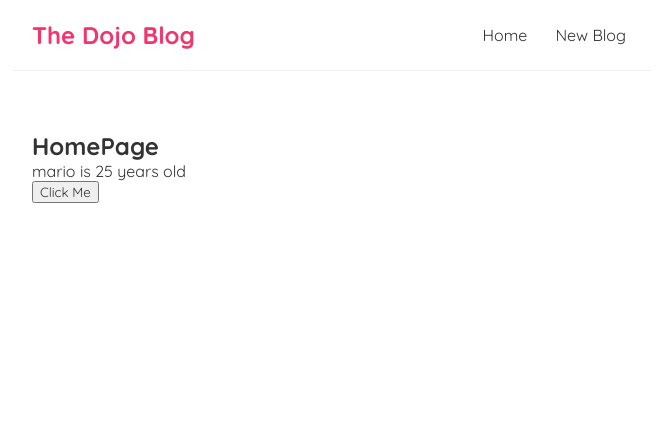
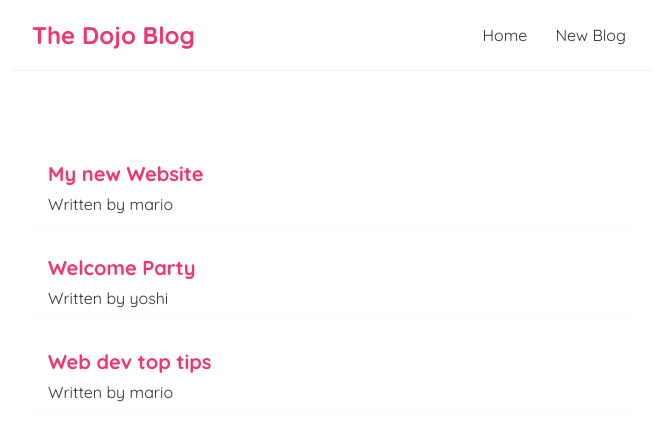
Before and after one commit to johnpathadan/react101, a React (Create React App) app in the folder dojo-blog/: page / in a window 1280 px wide. Shown: the top 440 px of the page, without its empty margins (308-964 px from the left). Built offline with nearby package versions, Linux system fonts and the light colour scheme.

Commit message:
end of day 1

```diff
--- a/dojo-blog/src/Home.js
+++ b/dojo-blog/src/Home.js
@@ -1,21 +1,21 @@
 import { useState } from "react";
 
 const Home = () => {
+    const [blogs, serBlogs] = useState([
+        {title: 'My new Website', body: 'lorem ipsum...', author: 'mario', id: 1},
+        {title: 'Welcome Party', body: 'lorem ipsum...', author: 'yoshi', id: 2},
+        {title: 'Web dev top tips', body: 'lorem ipsum...', author: 'mario', id: 3},
+    ]);
+    return (
+        <div className="homePage">
+            {blogs.map((blog)=>(
 
-    const [name, setName] = useState('mario');
-    const [age, setAge] = useState(25);
+                <div className="blog-preview" key={blog.id}>
 
-    const handleClick = () =>{
-        setName('luigi');
-        setAge(30);
-    }
-
-    return (
-
-        <div className="homePage">
-            <h2>HomePage</h2>
-            <p>{name} is {age} years old</p>
-            <button onClick={handleClick}>Click Me</button>
+                    <h2>{blog.title}</h2>
+                    <p>Written by {blog.author}</p>
+                </div>
+            ))}
         </div>
     );
 }
--- a/dojo-blog/src/index.css
+++ b/dojo-blog/src/index.css
@@ -33,3 +33,18 @@
   margin: 40px auto;
   padding: 20px;
 }
+
+/* blog previews / list */
+.blog-preview {
+  padding: 10px 16px;
+  margin: 20px 0;
+  border-bottom: 1px solid #fafafa;
+}
+.blog-preview:hover {
+  box-shadow: 1px 3px 5px rgba(0,0,0,0.1);
+}
+.blog-preview h2 {
+  font-size: 20px;
+  color: #f1356d;
+  margin-bottom: 8px;
+}
```
